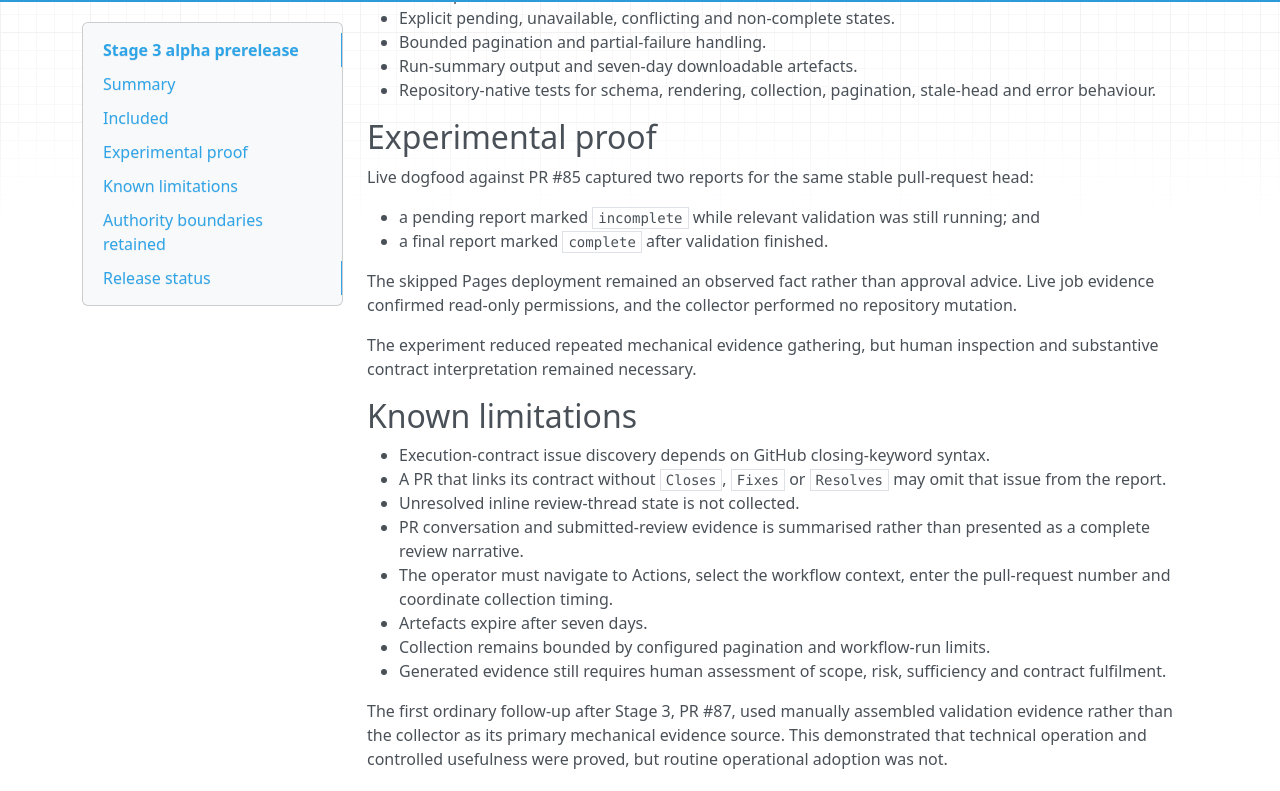
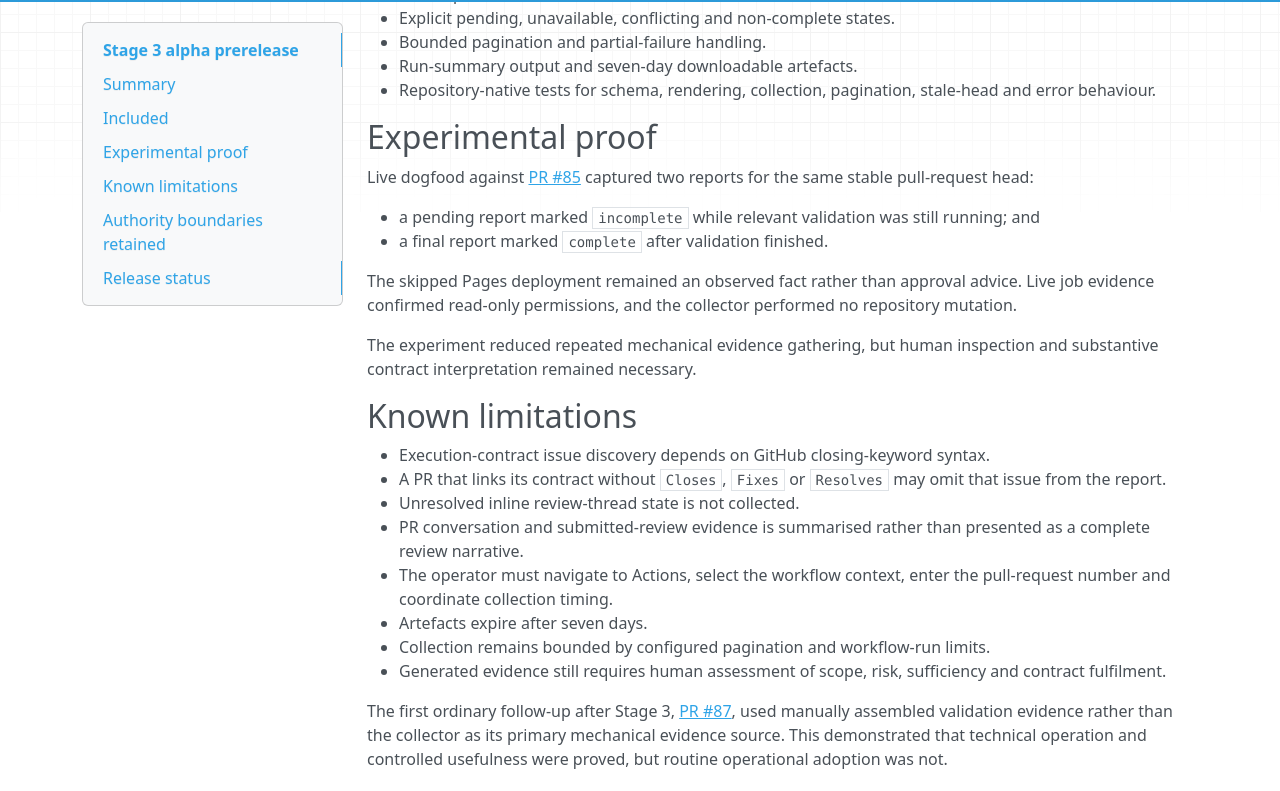
Before and after one commit to 8ft0-ai/IssueOps, an MkDocs documentation site: the page built from docs/releases/stage-3-alpha.md, in a window 1280 px wide and 1400 px high, scrolled down 671 px. Shown: the part 94-885 px from the top of the window. Built offline with MkDocs 1.6.1, drawn with Linux system fonts in a browser that asks for light colours; nearby versions of some CDN libraries; part of the change alters nothing that is shown.

```diff
--- a/docs/releases/stage-3-alpha.md
+++ b/docs/releases/stage-3-alpha.md
@@ -29,7 +29,7 @@ Stage 3 closed with decision **Adapt**. The collector proved that repository-nat
 
 ## Experimental proof
 
-Live dogfood against PR #85 captured two reports for the same stable pull-request head:
+Live dogfood against [PR #85](https://github.com/8ft0-ai/IssueOps/pull/85) captured two reports for the same stable pull-request head:
 
 - a pending report marked `incomplete` while relevant validation was still running; and
 - a final report marked `complete` after validation finished.
@@ -49,7 +49,7 @@ The experiment reduced repeated mechanical evidence gathering, but human inspect
 - Collection remains bounded by configured pagination and workflow-run limits.
 - Generated evidence still requires human assessment of scope, risk, sufficiency and contract fulfilment.
 
-The first ordinary follow-up after Stage 3, PR #87, used manually assembled validation evidence rather than the collector as its primary mechanical evidence source. This demonstrated that technical operation and controlled usefulness were proved, but routine operational adoption was not.
+The first ordinary follow-up after Stage 3, [PR #87](https://github.com/8ft0-ai/IssueOps/pull/87), used manually assembled validation evidence rather than the collector as its primary mechanical evidence source. This demonstrated that technical operation and controlled usefulness were proved, but routine operational adoption was not.
 
 ## Authority boundaries retained
 
```
